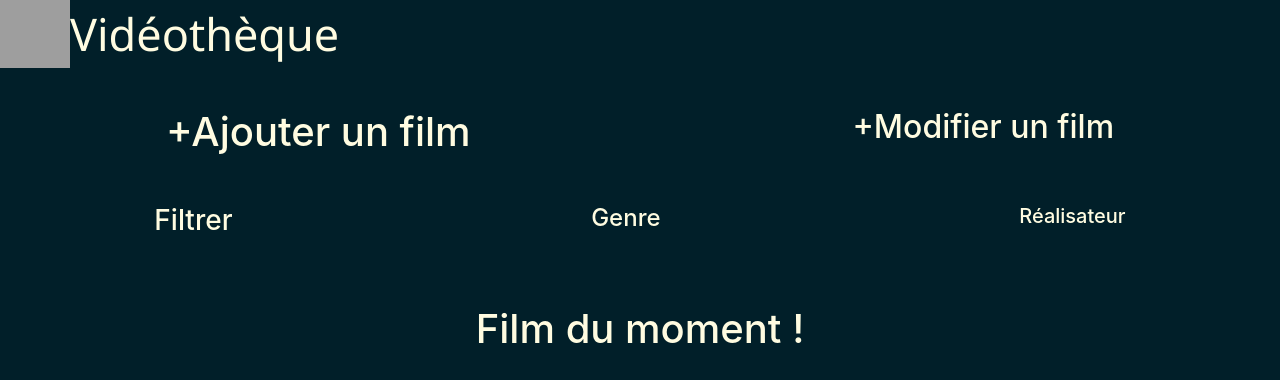
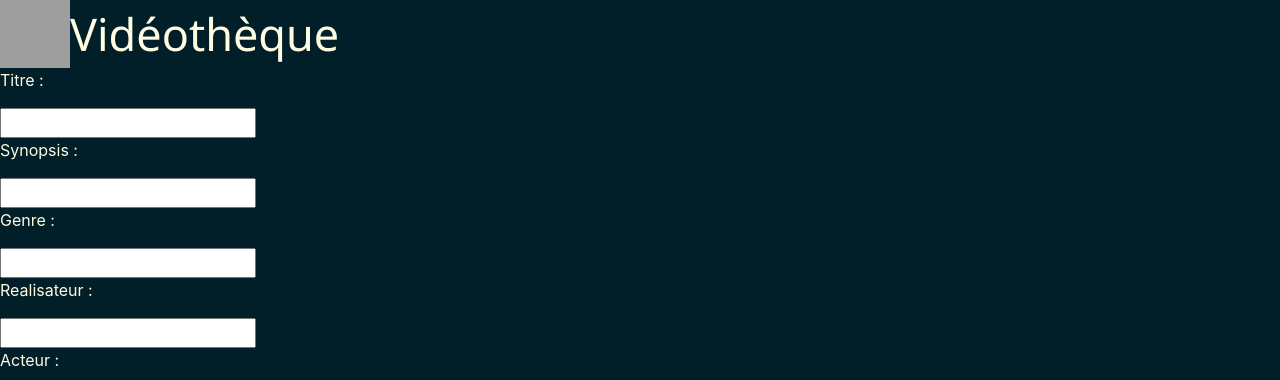
Before and after one commit to Johan-glitch/videotech, a PHP site: page / in a window 1280 px wide. Shown: the top 380 px of the page. Run offline with PHP 8.4, Linux system fonts and the light colour scheme; grey boxes are pictures that could not be loaded.

Commit message:
Update index.php

```diff
--- a/index.php
+++ b/index.php
@@ -29,6 +29,34 @@
 </head>
 
 <body>
+
+    <form  method="post">
+
+
+   <p> Titre : </p> <input type="text" name="titre" >
+   <p> Synopsis : </p> <input type="text" name="synopsis" >
+   <p> Genre : </p> <input type="text" name="genre" >
+   <p> Realisateur : </p> <input type="text" name="realisateur" >
+   <p> Acteur : </p> <input type="text" name="acteur" >
+
+   <input type="submit">
+
+
+</form>
+
+</body>
+</html>
+
+<?php
+if (isset($_POST['titre']) && isset($_POST['synopsis']) &&  isset($_POST['genre']) && isset($_POST['realisateur']) &&isset($_POST['acteur']) ) {
+
+$bdd = new PDO('mysql:host=localhost;dbname=film;charset=utf8', 'root', '', array(PDO::ATTR_ERRMODE => PDO::ERRMODE_EXCEPTION));
+    $reponse = $bdd->query('SELECT * FROM info');
+
+    $requete = 'INSERT INTO info VALUES(NULL,"'. $_POST['titre'] . '","'. $_POST['synopsis'] . '" ,"'. $_POST['genre'] . '" ,"'. $_POST['realisateur'] . '" ,"'. $_POST['acteur'] . '")';
+$resultat = $bdd->query($requete);
+}
+?>
 
     <!--Section "ajouter et modifier un film".-->
     <div class="grid-container">
```
